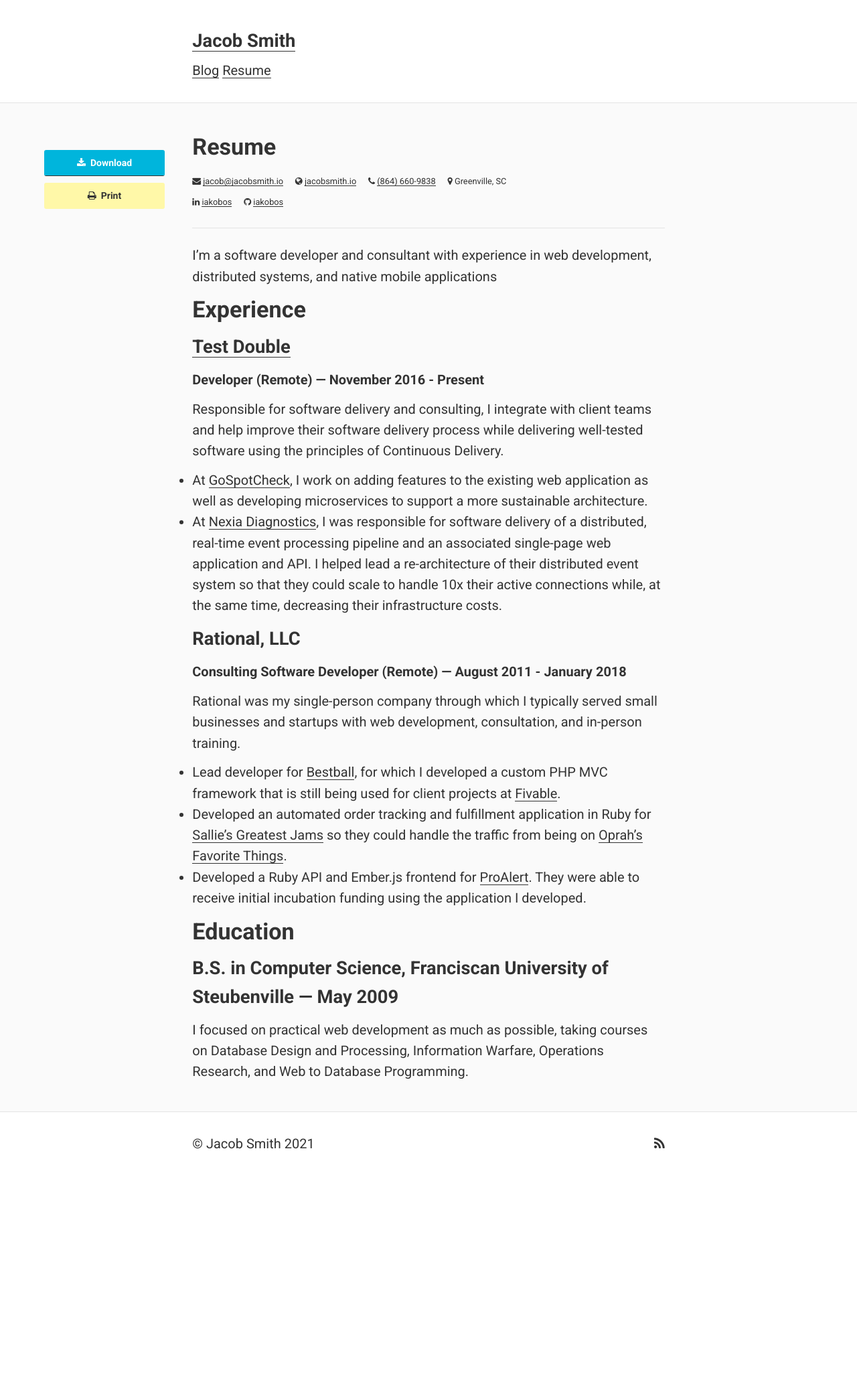
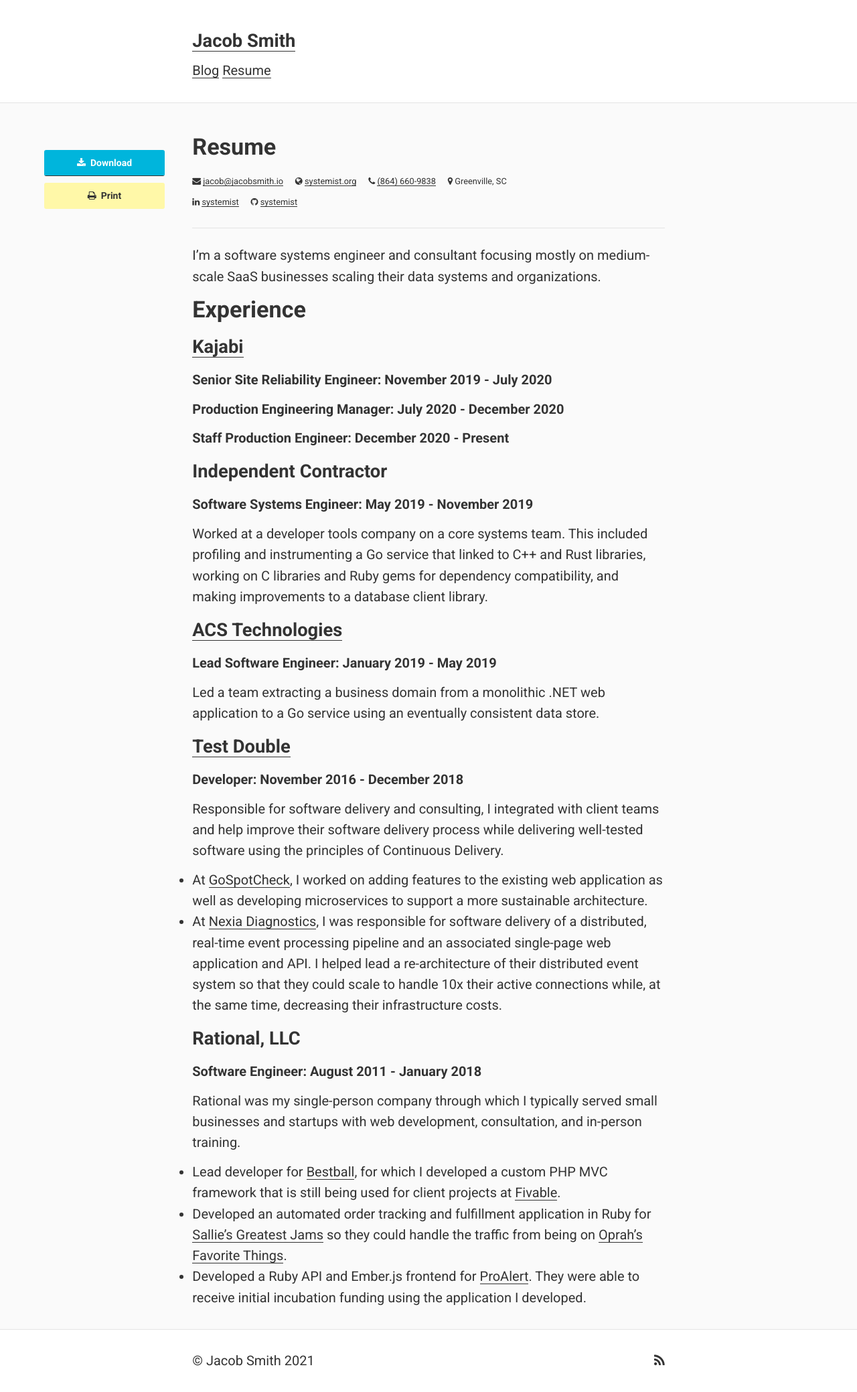
Before and after one commit to jacobthemyth/jacobthemyth.github.io, a Jekyll site: the page built from resume.md, in a window 1280 px wide. Shown: the top 2079 px of the page at 67% size. Built offline with Jekyll 4.4.1, drawn with Linux system fonts in a browser that asks for light colours; nearby versions of some CDN libraries; library files that are not in the unit come from our copies.

Commit message:
Update resume

```diff
--- a/_layouts/resume.html
+++ b/_layouts/resume.html
@@ -12,7 +12,7 @@
       </li>
       <li>
           <i class="fa fa-globe" aria-hidden="true"></i>
-          <span><a href="http://jacobsmith.io">jacobsmith.io</a></span>
+          <span><a href="http://systemist.org">systemist.org</a></span>
       </li>
       <li>
           <i class="fa fa-phone" aria-hidden="true"></i>
@@ -26,11 +26,11 @@
   <ul>
       <li>
           <i class="fa fa-linkedin" aria-hidden="true"></i>
-          <span><a href="https://linkedin.com/in/iakobos">iakobos</a></span>
+          <span><a href="https://linkedin.com/in/systemist">systemist</a></span>
       </li>
       <li>
           <i class="fa fa-github" aria-hidden="true"></i>
-          <span><a href="https://github.com/iakobos">iakobos</a></span>
+          <span><a href="https://github.com/systemist">systemist</a></span>
       </li>
   </ul>
 </div>
--- a/index.html
+++ b/index.html
@@ -24,7 +24,7 @@
   <div class="content">
     <h1>Jacob Smith</h1>
     <hr>
-    <h2>Software Consultant</h2>
+    <h2>Software Systems Engineer</h2>
     <ul class="landing-page__links">
       <li><a href="resume.html">Resume</a></li>
       <li><a href="blog.html">Blog</a></li>
--- a/resume.md
+++ b/resume.md
@@ -4,30 +4,35 @@
 body_class: resume
 ---
 
-I’m a software developer and consultant with experience in web development, distributed systems, and native mobile applications
+I’m a software systems engineer and consultant focusing mostly on medium-scale SaaS businesses scaling their data systems and organizations.
 
 ## Experience
 
+### [Kajabi](https://kajabi.com)
+#### Senior Site Reliability Engineer: November 2019 - July 2020
+#### Production Engineering Manager: July 2020 - December 2020
+#### Staff Production Engineer: December 2020 - Present
+
+### Independent Contractor
+#### Software Systems Engineer: May 2019 - November 2019
+Worked at a developer tools company on a core systems team. This included profiling and instrumenting a Go service that linked to C++ and Rust libraries, working on C libraries and Ruby gems for dependency compatibility, and making improvements to a database client library.
+
+### [ACS Technologies](https://www.acstechnologies.com)
+#### Lead Software Engineer: January 2019 - May 2019
+Led a team extracting a business domain from a monolithic .NET web application to a Go service using an eventually consistent data store.
+
 ### [Test Double](http://testdouble.com)
+#### Developer: November 2016 - December 2018
+Responsible for software delivery and consulting, I integrated with client teams and help improve their software delivery process while delivering well-tested software using the principles of Continuous Delivery.
 
-#### Developer (Remote) — November 2016 - Present
-Responsible for software delivery and consulting, I integrate with client teams and help improve their software delivery process while delivering well-tested software using the principles of Continuous Delivery.
-
-- At [GoSpotCheck](http://gospotcheck.com), I work on adding features to the existing web application as well as developing microservices to support a more sustainable architecture.
+- At [GoSpotCheck](http://gospotcheck.com), I worked on adding features to the existing web application as well as developing microservices to support a more sustainable architecture.
 - At [Nexia Diagnostics](http://www.nexiahome.com/), I was responsible for software delivery of a distributed, real-time event processing pipeline and an associated single-page web application and API. I helped lead a re-architecture of their distributed event system so that they could scale to handle 10x their active connections while, at the same time, decreasing their infrastructure costs.
 
 ### Rational, LLC
-
-#### Consulting Software Developer (Remote) — August 2011 - January 2018
+#### Software Engineer: August 2011 - January 2018
 
 Rational was my single-person company through which I typically served small businesses and startups with web development, consultation, and in-person training.
 
 - Lead developer for [Bestball](http://bestball.com/), for which I developed a custom PHP MVC framework that is still being used for client projects at [Fivable](http://fivable.com).
 - Developed an automated order tracking and fulfillment application in Ruby for [Sallie’s Greatest Jams](http://salliesgreatest.com/) so they could handle the traffic from being on [Oprah’s Favorite Things](http://salliesgreatest.com/blogs/news/6851502-small-town-sc-herbal-fruit-jam-selected-as-one-of-oprah-s-favorite-things).
 - Developed a Ruby API and Ember.js frontend for [ProAlert](http://web.archive.org/web/20160109184851/http://proalertapp.com/). They were able to receive initial incubation funding using the application I developed.
-
-## Education
-
-### B.S. in Computer Science, Franciscan University of Steubenville — May 2009
-
-I focused on practical web development as much as possible, taking courses on Database Design and Processing, Information Warfare, Operations Research, and Web to Database Programming.
```
